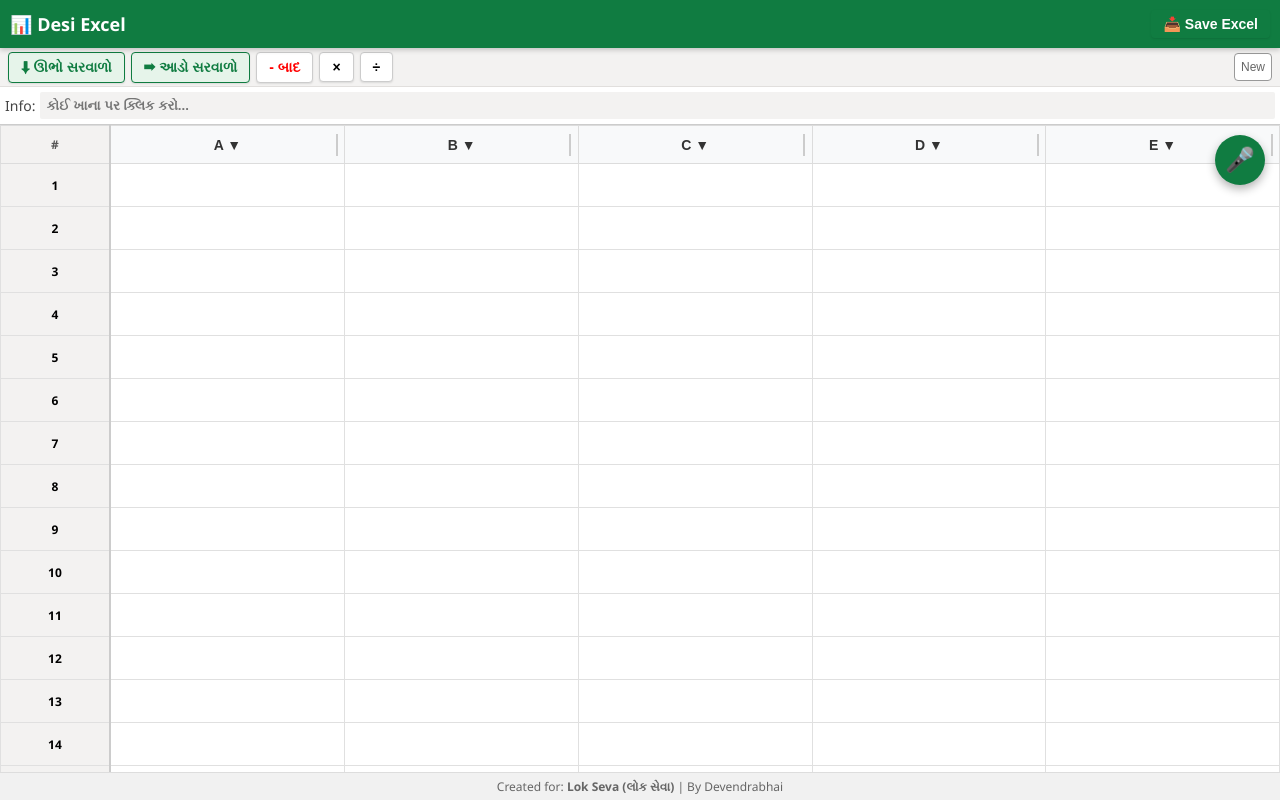
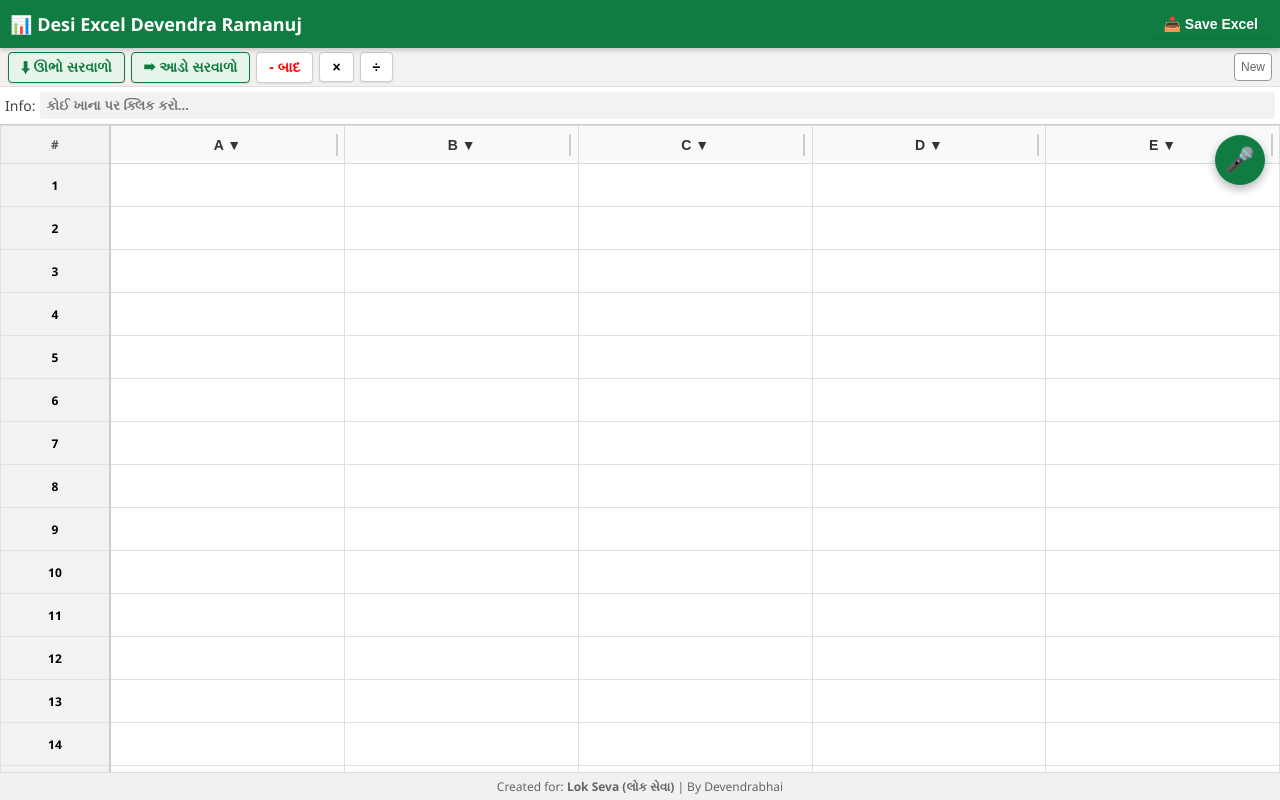
Before and after one commit to devenramanuj/Desi-excel, a plain HTML site: page index.html in a window 1280 px wide. Drawn offline with Linux system fonts and the light colour scheme.

Commit message:
Update index.html

```diff
--- a/index.html
+++ b/index.html
@@ -97,7 +97,7 @@
 <body>
 
   <div class="app-bar">
-    <div class="brand">📊 Desi Excel</div>
+    <div class="brand">📊 Desi Excel    Devendra Ramanuj</div>
     <button class="math-btn btn-excel" onclick="downloadExcel()">📥 Save Excel</button>
   </div>
 
```
